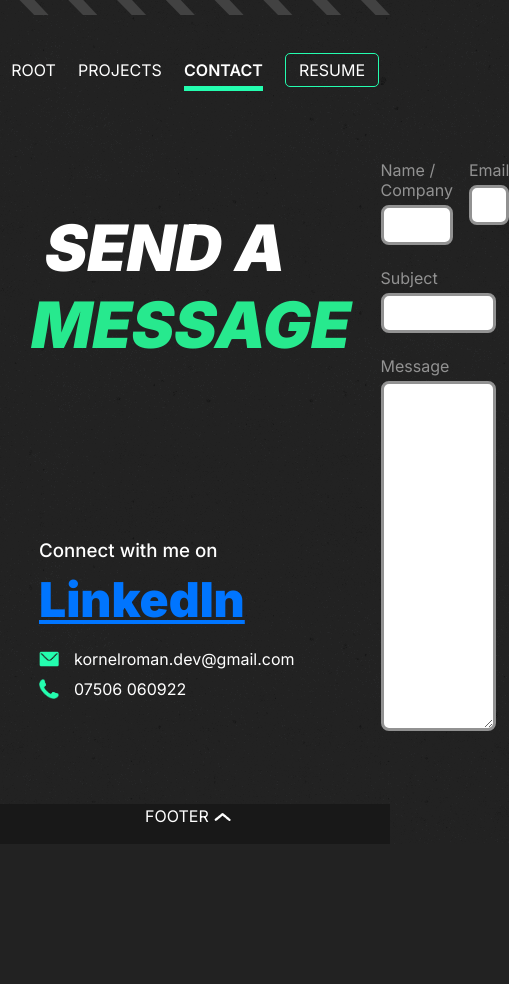
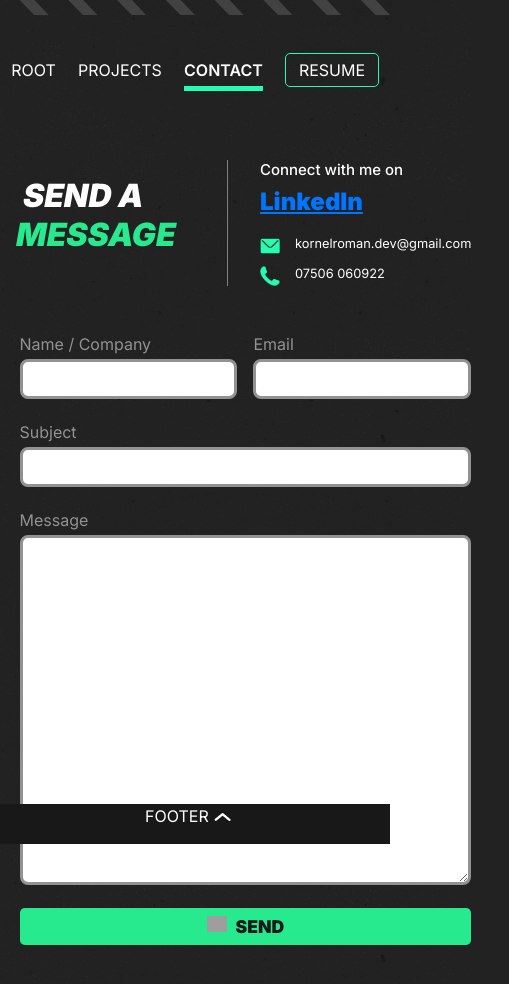
Before and after one commit to kroman02/korysportfolio, a React (Vite) app: page /hireme in a window 390 px wide. Shown: the top 984 px of the page, 509 px wide, since content can reach past the window. Before the commit the page ends 844 px from the top, so only its background shows below. Built offline with nearby package versions, Linux system fonts and the light colour scheme; grey boxes are pictures that could not be loaded.

Commit message:
created contact form

```diff
--- a/package.json
+++ b/package.json
@@ -9,6 +9,7 @@
     "preview": "vite preview"
   },
   "dependencies": {
+    "emailjs-com": "^3.2.0",
     "react": "^18.2.0",
     "react-dom": "^18.2.0",
     "react-router-dom": "^6.3.0"
--- a/src/components/Contact.jsx
+++ b/src/components/Contact.jsx
@@ -1,9 +1,43 @@
 import React from 'react'
+import emailjs from 'emailjs-com'
 import '../styles/contact.css'
 
-export default function () {
+export default function Contact() {
+
+    const [sent, setSent] = React.useState(false)
+
+    const [formData, setFormData] = React.useState(
+        {
+            fromName: "",
+            email: "",
+            subject: "",
+            message: ""
+        }
+    );
+
+    const handleChange = (event) => {
+        const {name, value} = event.target
+        setFormData(prevData => {
+            return {...prevData, [name] : value}
+        }
+            )
+
+
+    }
+
+
+    const sendMessage = (event) => {
+        event.preventDefault();
+
+        emailjs.sendForm('service_gfx39us', 'template_505bypd', event.target, 'AqyWHh4y6I8x89gC3' )
+        setSent(true)
+    }
+
+
+
+
+
     return(
-
 
         <div className="contact_container">
 
@@ -20,21 +54,27 @@ export default function () {
                 </div>
 
                 <div className="form_container">
-                    <form>
+                    <form onSubmit={sendMessage}>
                         <div className="name_email">
                             <div>
-                                <label htmlFor="name">Name / Company</label>
-                                <input id="name" type="text" name="name" value="" />
+                                <label htmlFor="fromName">Name / Company</label>
+                                <input onChange={handleChange} id="fromName" type="text" name="fromName" value={formData.fromName} />
                             </div>
                             <div>
                                 <label htmlFor="name">Email</label>
-                                <input id="email" type="text" name="email" value="" />
+                                <input onChange={handleChange} id="email" type="text" name="email" value={formData.email} />
                             </div>
                         </div>
-                         <label htmlFor="Subject">Subject</label>
-                        <input id="subject" type="text" name="subject" value="" />
+                         <label htmlFor="subject">Subject</label>
+                        <input onChange={handleChange} id="subject" type="text" name="subject" value={formData.subject} />
                         <label htmlFor="Subject">Message</label>
-                        <textarea id="message" name="subject" value="" />
+                        <textarea onChange={handleChange} id="message" name="message" value={formData.message}/>
+                        { sent
+                        ?
+                        <div className="message_sent"><p>Message sent! Thank you.</p></div>
+                        :
+                        <button className="form_button"><img className="send_icon" src="https://i.ibb.co/jVqPdMR/send-icon.png" />Send</button>
+                        }
 
                     </form>
                 </div>
--- a/src/styles/contact.css
+++ b/src/styles/contact.css
@@ -139,7 +139,7 @@
     resize: vertical;
     min-height: 350px;
     border: 3px solid #929292;
-
+    margin-bottom: 23px;
 }
 
 .form_container textarea:focus {
@@ -152,3 +152,91 @@
     color: #929292;
     margin-bottom: 5px;
 }
+
+.form_container button {
+    display: flex;
+    justify-content: center;
+    background-color: #27e98e;
+    padding: 0.5rem;
+    font-family: 'Inter', sans-serif;
+    color: #181818;
+    font-weight: 700;
+    text-transform: uppercase;
+    font-size: 1.1rem;
+    border-radius: 0.3rem;
+    border: none;
+    transition: 200ms;
+}
+
+.form_container button:hover {
+    background-color: #21be75;
+    transition: 200ms;
+}
+
+
+.form_container button:active {
+    background-color: #26704e;
+    transition: 200ms;
+}
+
+.send_icon {
+    width: 1.3rem;
+    margin-right: 0.5rem;
+}
+
+.message_sent {
+    display: flex;
+    justify-content: center;
+}
+
+.message_sent > p {
+    color: #27e98e;
+    font-size: 1.2rem;
+    font-weight: 700;
+}
+
+
+@media (max-width: 1024px) {
+    .contact_content {
+        display: grid;
+        grid-template-columns: 1fr;
+    }
+
+    .contact_info {
+
+        flex-direction:row;
+        margin-top: 5rem;
+
+    }
+
+    .form_container > form {
+        width:100%;
+    }
+}
+
+@media (max-width: 800px){
+
+    .contact_content {
+        width: 90%;
+    }
+
+    .contact_content  h2 {
+        font-size: 2rem;
+        margin-bottom: 4rem;
+        padding-right: 3rem;
+    }
+
+    .contact_content a {
+        font-size: 1.5rem;
+    }
+
+    .contact_details {
+        font-size: 0.8rem;
+        border-left: 1px grey solid;
+        padding-left: 2rem;
+    }
+
+    .form_container {
+        margin-top: 1rem;
+    }
+}
```
Also changed, not shown: 1 other file (tests, documents, lock files or other folders).
